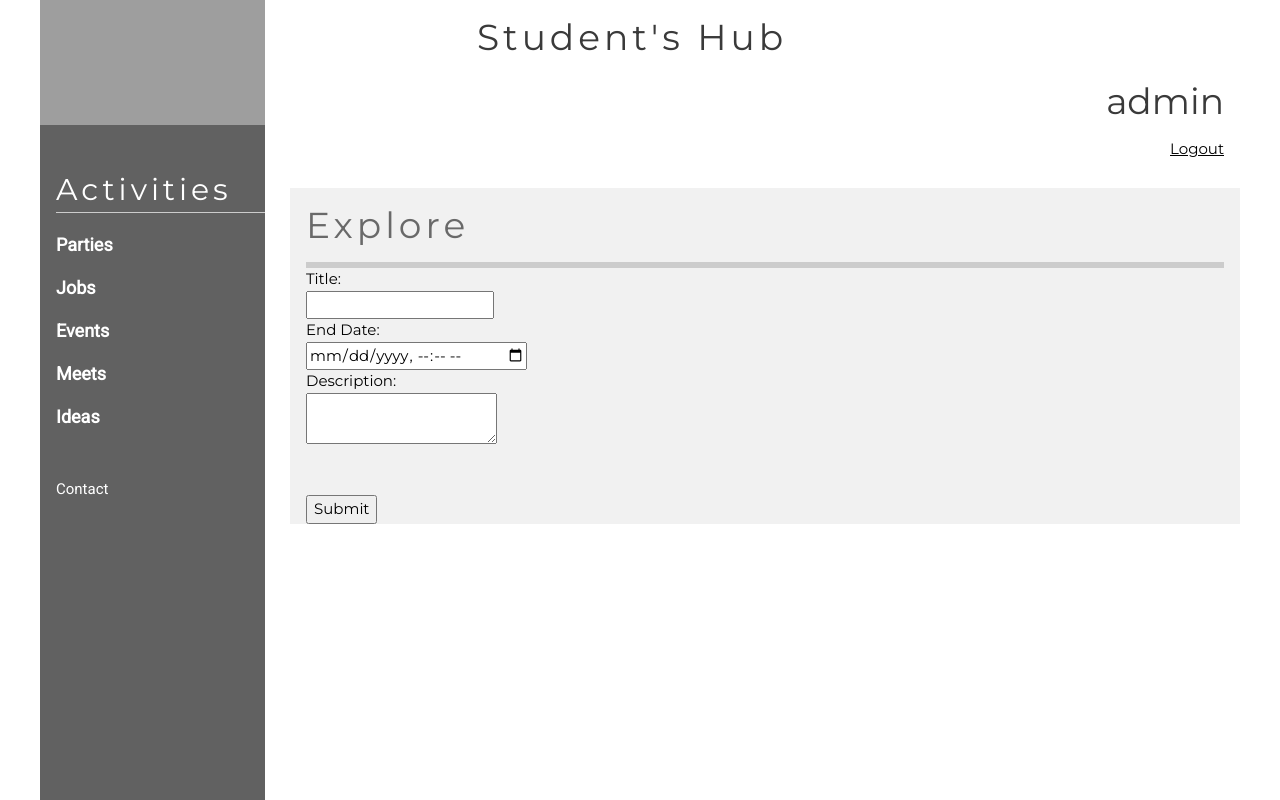
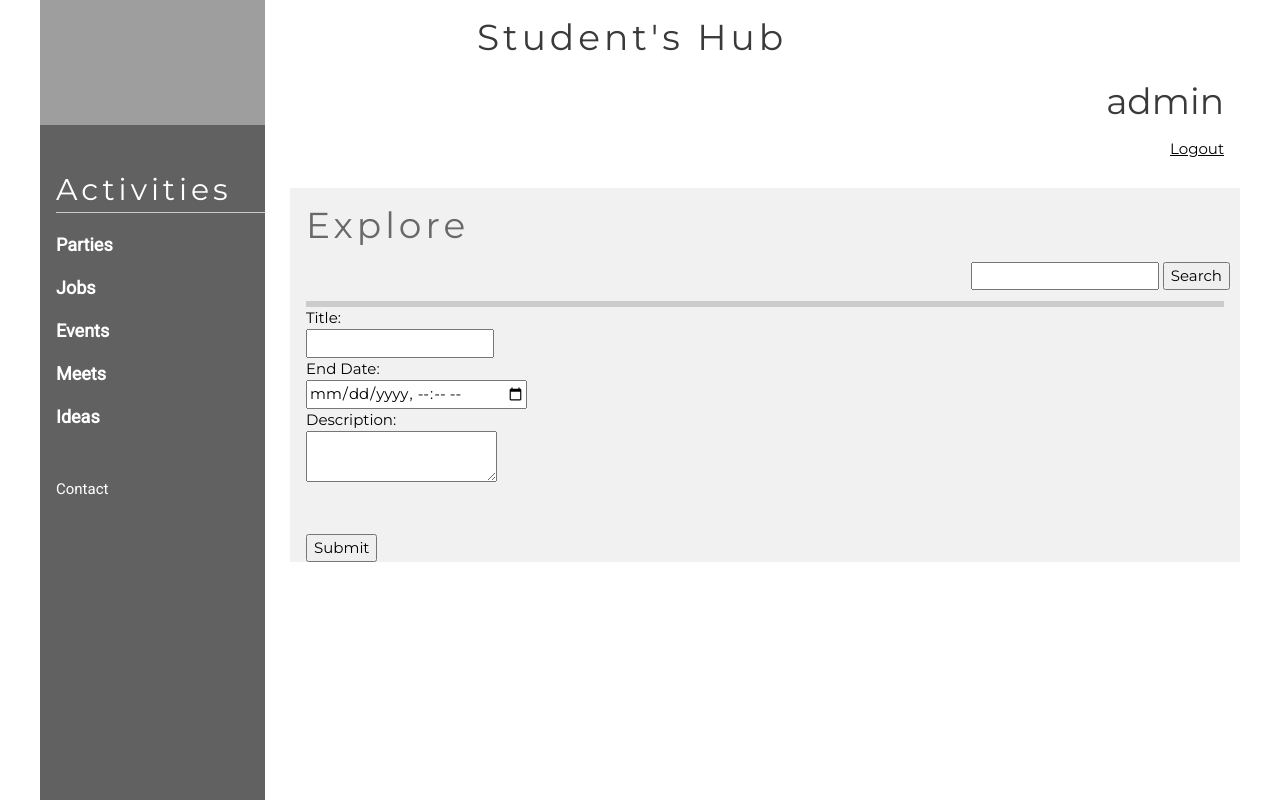
Before and after one commit to AlexNica11/WAD_project, a Django app: page /1/addpost/ in a window 1280 px wide. Run offline with Django 4.2, Linux system fonts and the light colour scheme; a user stored in the database is signed in; grey boxes are pictures that could not be loaded.

Commit message:
search button added

```diff
--- a/StudentHub/templates/StudentHub/ActivityBlueprint.html
+++ b/StudentHub/templates/StudentHub/ActivityBlueprint.html
@@ -66,6 +66,7 @@
             <a class="w3-text-gray w3-hover-text-black" href="{% url 'addpost' slug %}"  id="addpost"><h1>+</h1></a>
         </div>
         <h2 class="w3-margin-left" style="color:dimgray">Available {{ activity }}:</h2>
+            {% if dataList %}
                 {% for x in dataList %}
                     <div style="padding: 8px 16px;">
         {#                <h1>{% if '/parties/' == request.path %}test{% endif %}</h1>#}
@@ -91,6 +92,9 @@
                     </div>
                 {% endfor %}
             {% else %}
+                <h2 class="w3-margin-left" style="color:dimgray">No data found.</h2>
+            {% endif %}
+        {% else %}
             <h2 class="w3-margin-left" style="color:dimgray">Who we are:</h2>
             <h3 class="w3-margin-left">GooseDuck Inc. SRL</h3>
             <h4 class="w3-margin-left">As a brand new startup, our company wants to bring people closer together through technology.</h4>
--- a/StudentHub/templates/StudentHub/Blueprint.html
+++ b/StudentHub/templates/StudentHub/Blueprint.html
@@ -221,11 +221,18 @@
             {% elif activity == 'meets'%}Meets
             {% elif activity == 'ideas'%}Ideas
             {% elif activity == 'contact'%}Contact
+            {% elif activity == 'search'%}Search
             {% else %}Explore
             {% endif %}
         </h1>
     </div>
+{#    <div class="w3-right-align" style="width:100%;align-self: flex-end">#}
 
+    <form action="{% url 'search' %}" method="post" class="w3-right-align" style="margin-right:10px;margin-bottom:10px;align-self: flex-end">
+        {% csrf_token %}
+        <input name="search_bar">
+        <input type="submit" value="Search">
+    </form>
     <!-- Image header -->
     <div class="w3-display-container w3-container">
         {#            <img src="/w3images/jeans.jpg" alt="Jeans" style="width:100%">#}
--- a/StudentHub/urls.py
+++ b/StudentHub/urls.py
@@ -23,4 +23,5 @@ urlpatterns = [
     path('<slug:slug>/chat/<int:id>/', views.chat, name='chat'),
     path('<slug:slug>/edit/<int:id>/', views.editpost, name='editpost'),
     path('<slug:slug>/edit/<int:id>/save/', views.editpost_save, name='editpost_save'),
+    path('search/bar/', views.search_bar, name='search'),
 ]
--- a/StudentHub/views.py
+++ b/StudentHub/views.py
@@ -1,6 +1,8 @@
 import datetime
 import re
 import django.forms.widgets
+
+from django.db.models import Q
 from django.shortcuts import render, redirect
 from django.http import HttpResponseRedirect, HttpResponse
 from django.urls import reverse
@@ -217,3 +219,37 @@ def chat(request, slug, id):
         'title': title,
     }
     return HttpResponse(template.render(context, request))
+
+
+def search_bar(request):
+    slug = 'search'
+    if not request.user.is_authenticated:
+        return redirect('login-user')
+    # checkPermission = False
+    # if request.user.groups.filter(name='Moderators').exists():
+    #     checkPermission = True
+    template = loader.get_template('StudentHub/ActivityBlueprint.html')
+    data = HubPageDataModel.objects.all()
+    date_now = datetime.datetime.today().strftime('%Y-%m-%d %H:%M')
+
+    for x in data:
+        if x.date_end.strftime('%Y-%m-%d %H:%M') < date_now:
+            x.delete()
+
+    search_value = request.POST['search_bar']
+    data = HubPageDataModel.objects.all().values().filter(
+        Q(title__icontains=search_value) |
+        Q(subject__icontains=search_value) |
+        Q(description__icontains=search_value) |
+        Q(author__icontains=search_value)
+    )
+    if search_value == '' or search_value.isspace():
+        data = None
+
+    context = {
+        'activity': slug,
+        'dataList': data,
+        'slug': slug,
+        'checkPermission': checkUserPermission(request),
+    }
+    return HttpResponse(template.render(context, request))
```
Also changed, not shown: db.sqlite3. Lines whose indentation alone changed are shown as unchanged.
